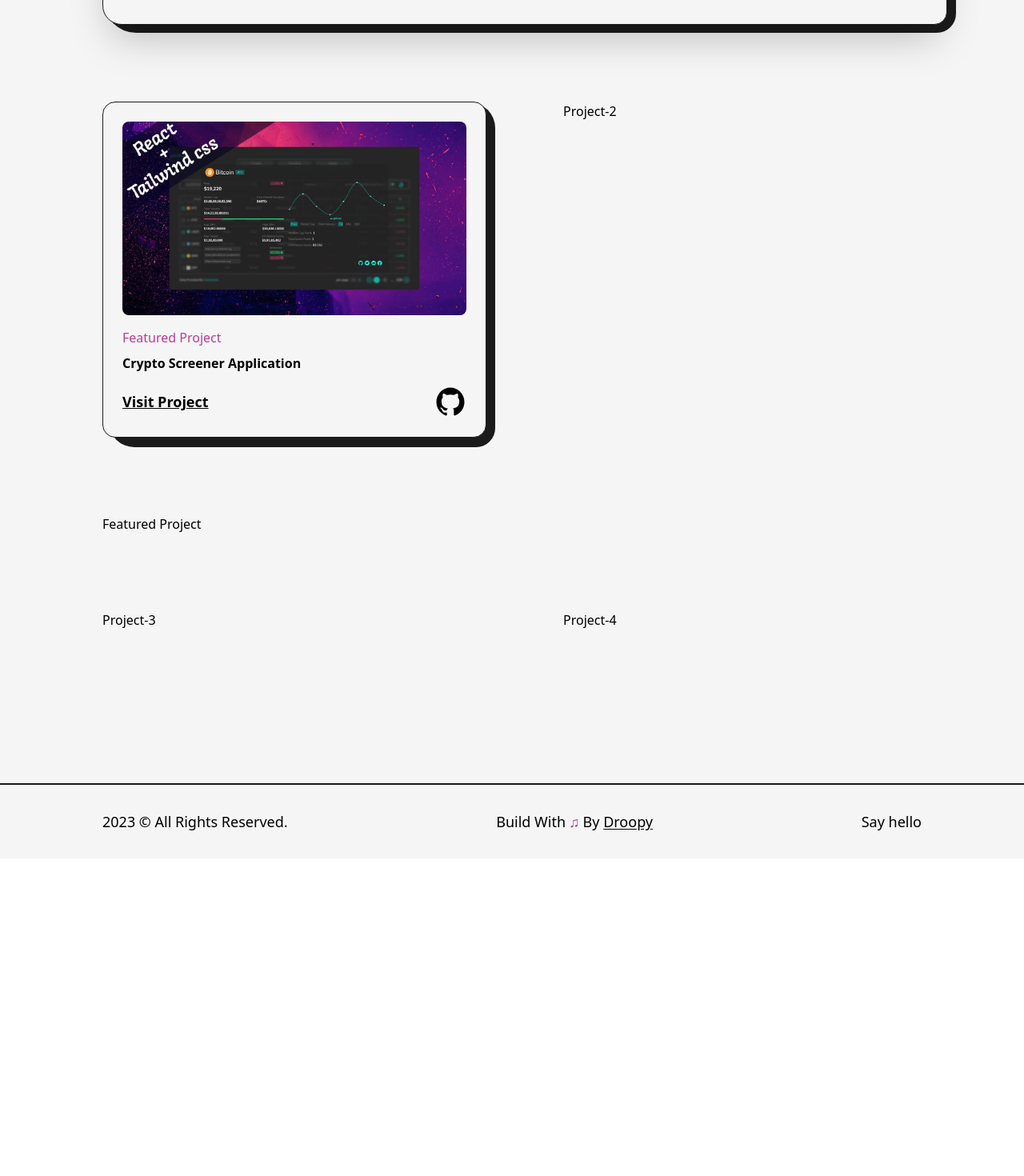
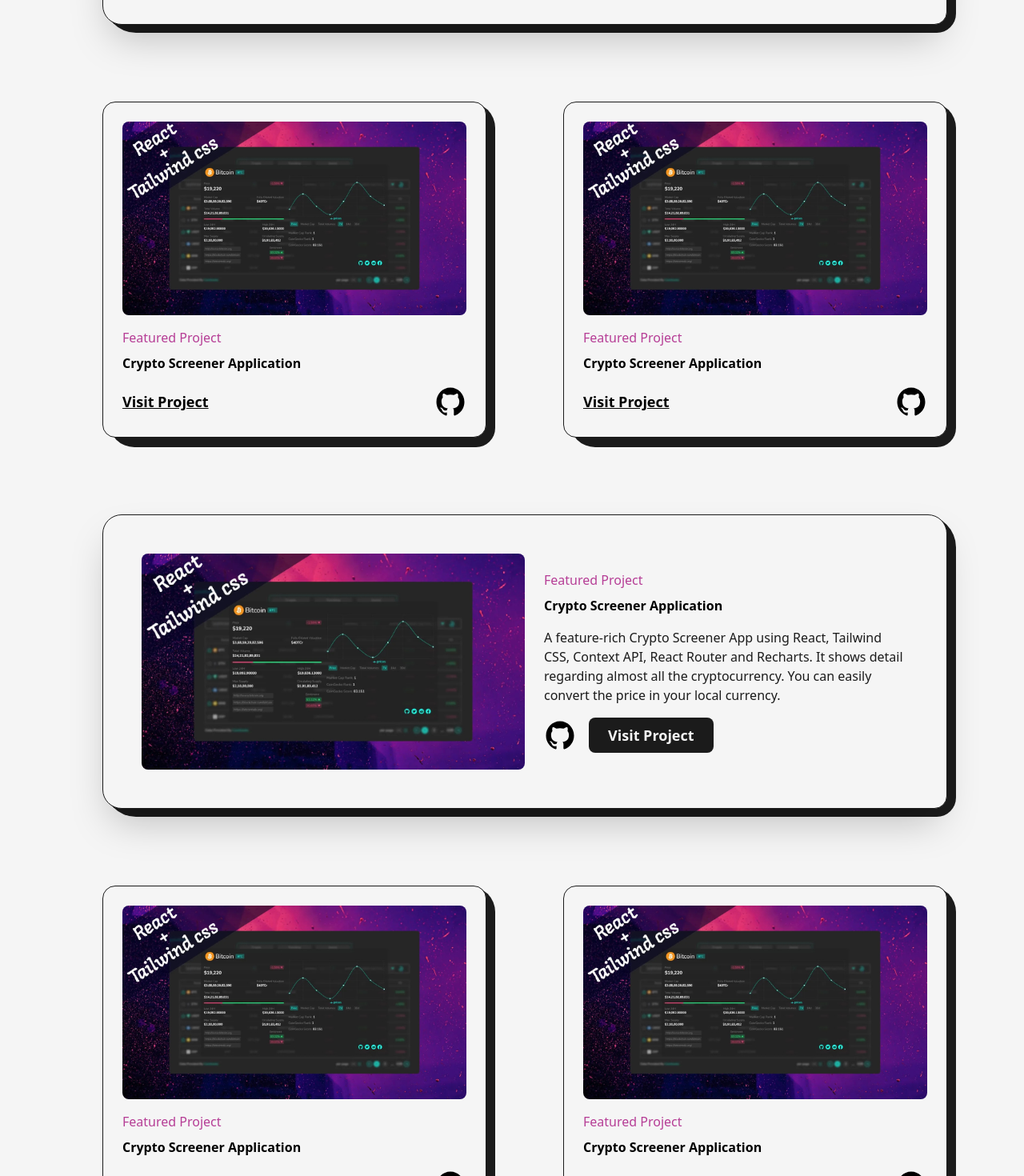
Before and after one commit to Alejandrozf23/developer-portafolio, a Next.js app: page /projects in a window 1280 px wide. Shown: the part 760-2230 px from the top of the page at 80% size. Before the commit the page ends 1833 px from the top, so only its background shows below. Built offline with nearby package versions, Linux system fonts and the light colour scheme.

Commit message:
Add more projects cards to full view

```diff
--- a/src/pages/projects.js
+++ b/src/pages/projects.js
@@ -76,23 +76,42 @@
                                     img={project1}/>
                             </div>
                             <div className=" col-span-6">
-                            <Project title="Crypto Screener Application"
+                                <Project title="Crypto Screener Application"
                                     link="/"
                                     github="/"
                                     type="Featured Project"
                                     img={project1}/>
                             </div>
                             <div className=" col-span-6">
-                                Project-2
+                                <Project title="Crypto Screener Application"
+                                    link="/"
+                                    github="/"
+                                    type="Featured Project"
+                                    img={project1}/>
                             </div>
                             <div className=" col-span-12">
-                                Featured Project
+                                <FeaturedProject title="Crypto Screener Application"
+                                    summary="A feature-rich Crypto Screener App using React, Tailwind CSS, Context API, React Router and Recharts.
+                                    It shows detail regarding almost all the cryptocurrency. You can easily convert the price in your
+                                    local currency."
+                                    link="/"
+                                    github="/"
+                                    type="Featured Project"
+                                    img={project1}/>
                             </div>
                             <div className=" col-span-6">
-                                Project-3
+                                <Project title="Crypto Screener Application"
+                                    link="/"
+                                    github="/"
+                                    type="Featured Project"
+                                    img={project1}/>
                             </div>
                             <div className=" col-span-6">
-                                Project-4
+                                <Project title="Crypto Screener Application"
+                                    link="/"
+                                    github="/"
+                                    type="Featured Project"
+                                    img={project1}/>
                             </div>
                         </div>
                 </Layout>
```
